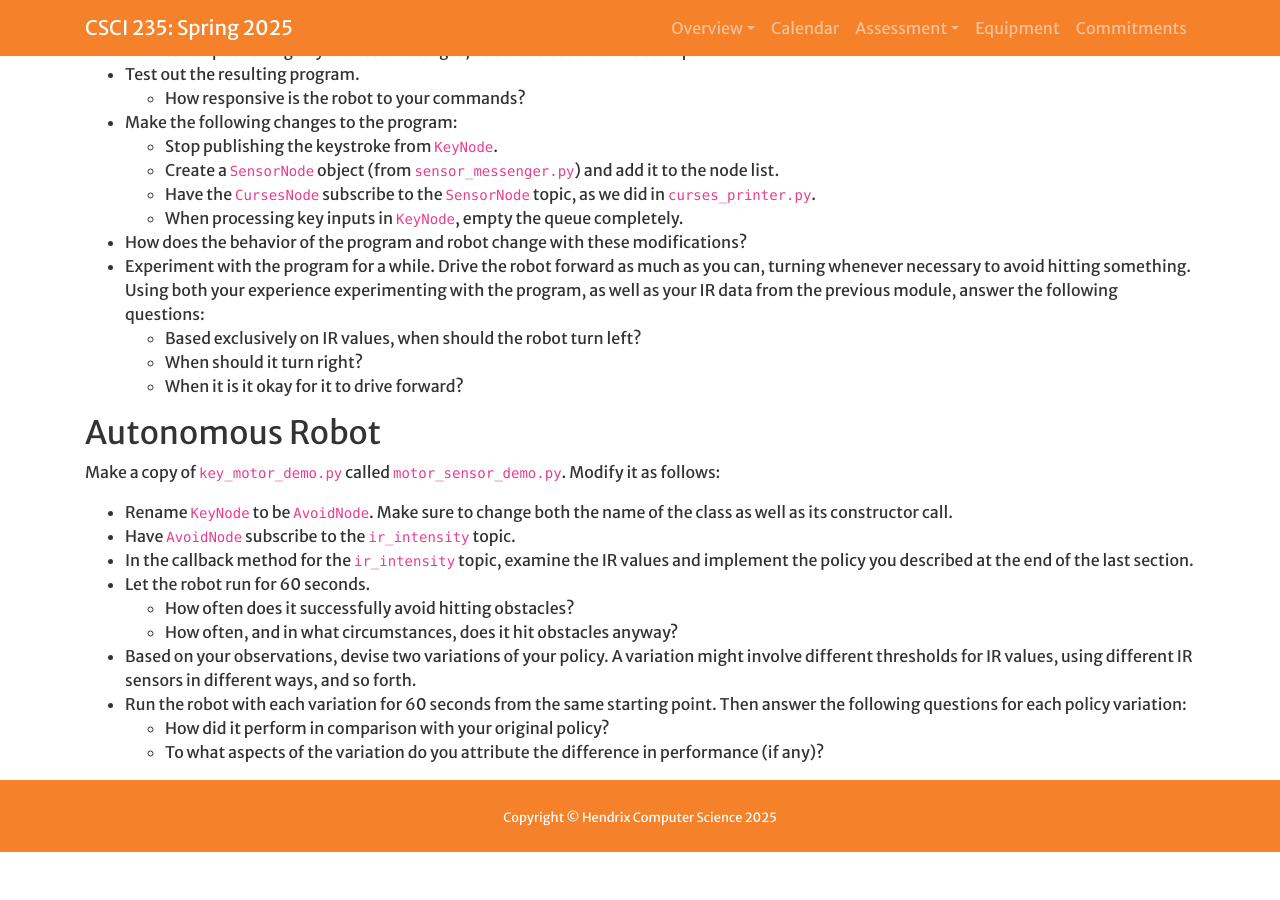
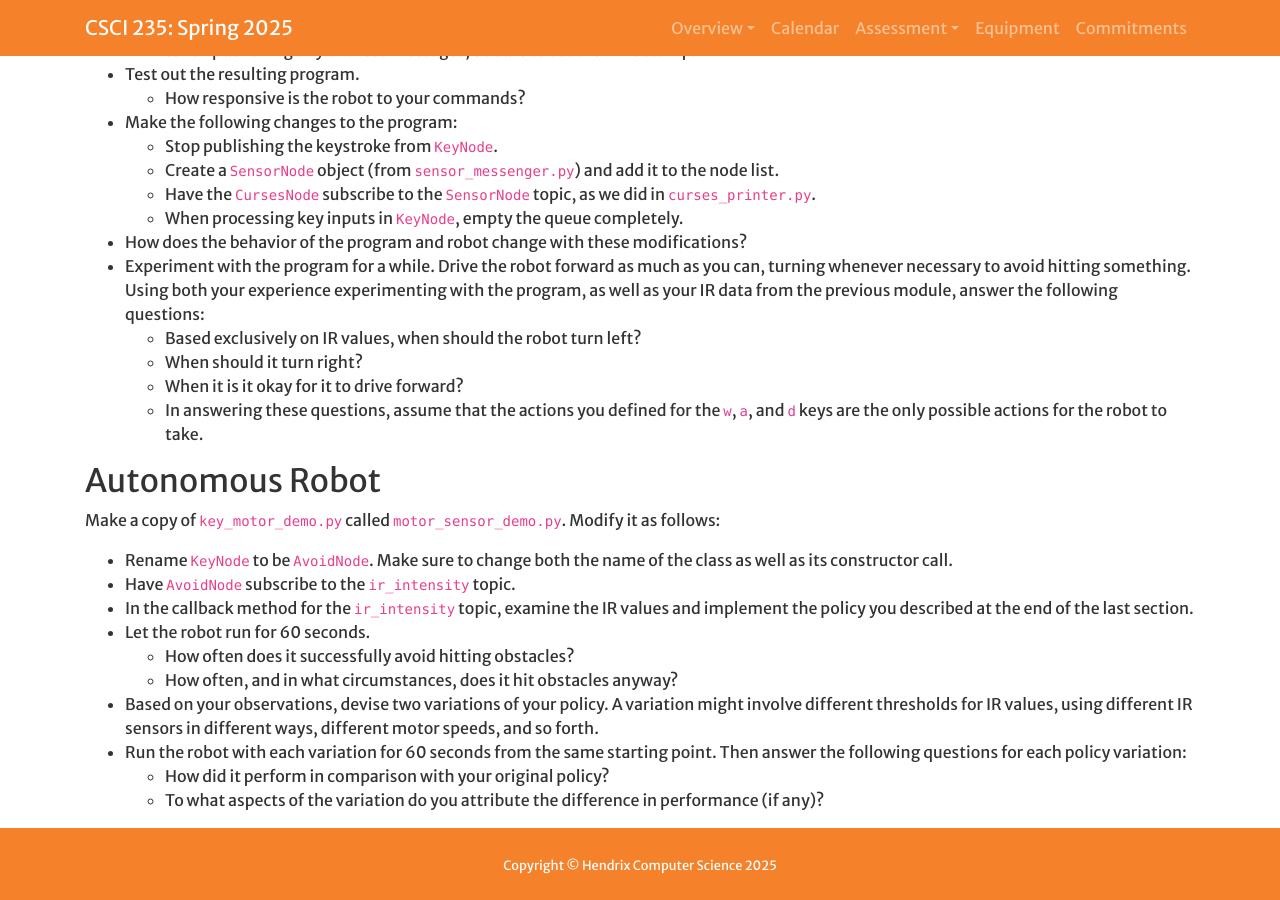
Before and after one commit to Hendrix-CS/csci235, a Jekyll site: the page built from modules/publications.md, in a window 1280 px wide and 900 px high, scrolled down 7517 px. Built offline with Jekyll 4.4.1, drawn with Linux system fonts in a browser that asks for light colours; a script that is not in the unit is left out; our own code applies the rules of GitHub Pages for plain Markdown files; before the commit the page ends 8369 px from its top, so only the background shows below that.

Commit message:
Clarify details

```diff
--- a/modules/publications.md
+++ b/modules/publications.md
@@ -400,6 +400,8 @@ Make a copy of `key_timer_demo.py` called `key_motor_demo.py`. Make the followin
   * Based exclusively on IR values, when should the robot turn left?
   * When should it turn right?
   * When it is it okay for it to drive forward?
+  * In answering these questions, assume that the actions you defined for the `w`, `a`,
+    and `d` keys are the only possible actions for the robot to take.
 
 ## Autonomous Robot
 Make a copy of `key_motor_demo.py` called `motor_sensor_demo.py`. Modify it as follows:
@@ -411,8 +413,9 @@ Make a copy of `key_motor_demo.py` called `motor_sensor_demo.py`. Modify it as f
 * Let the robot run for 60 seconds.
   * How often does it successfully avoid hitting obstacles?
   * How often, and in what circumstances, does it hit obstacles anyway?
-* Based on your observations, devise two variations of your policy. A variation might involve different
-  thresholds for IR values, using different IR sensors in different ways, and so forth.
+* Based on your observations, devise two variations of your policy. A variation might involve
+  different thresholds for IR values, using different IR sensors in different ways,
+  different motor speeds, and so forth.
 * Run the robot with each variation for 60 seconds from the
   same starting point. Then answer the following questions for each policy variation:
   * How did it perform in comparison with your original policy?
```
